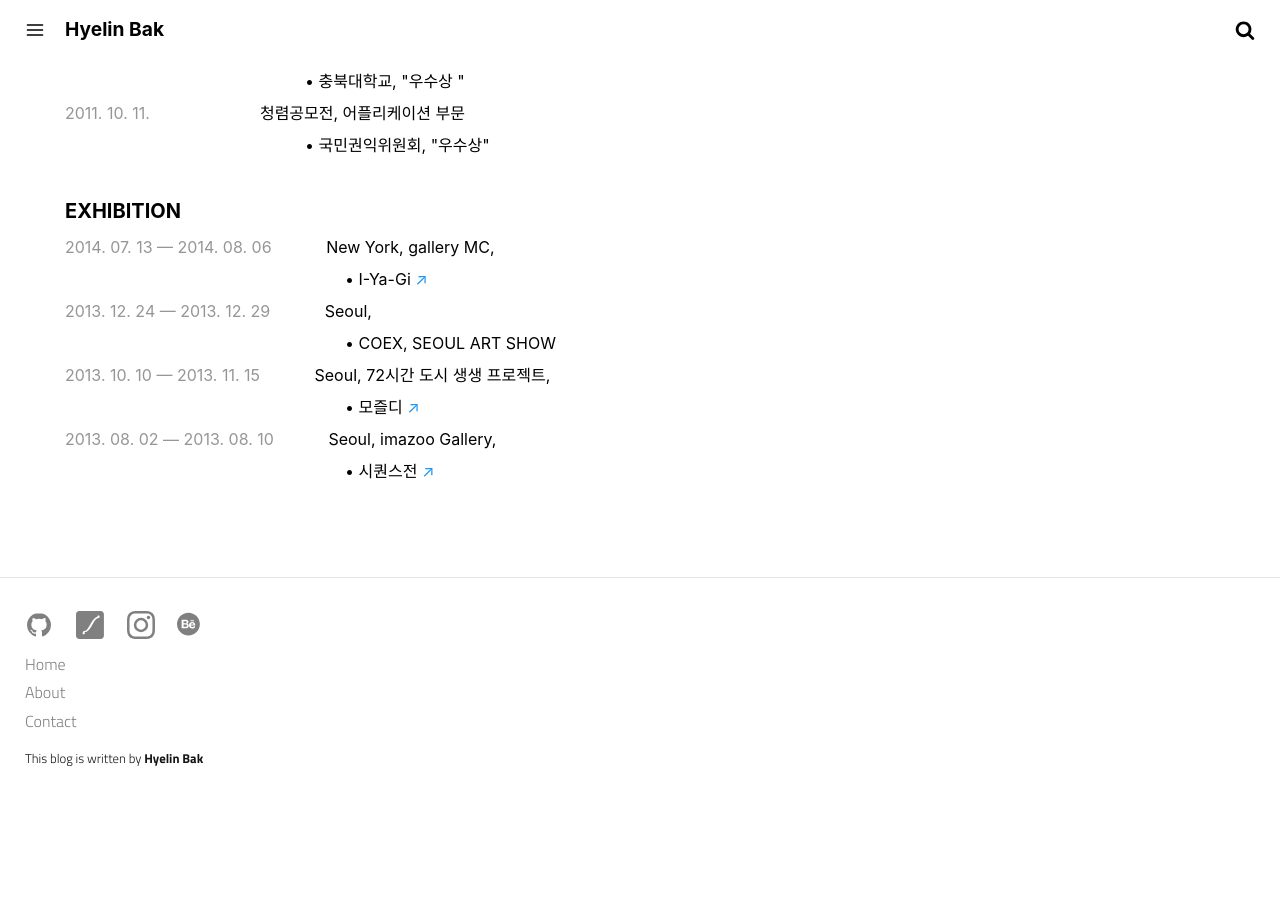
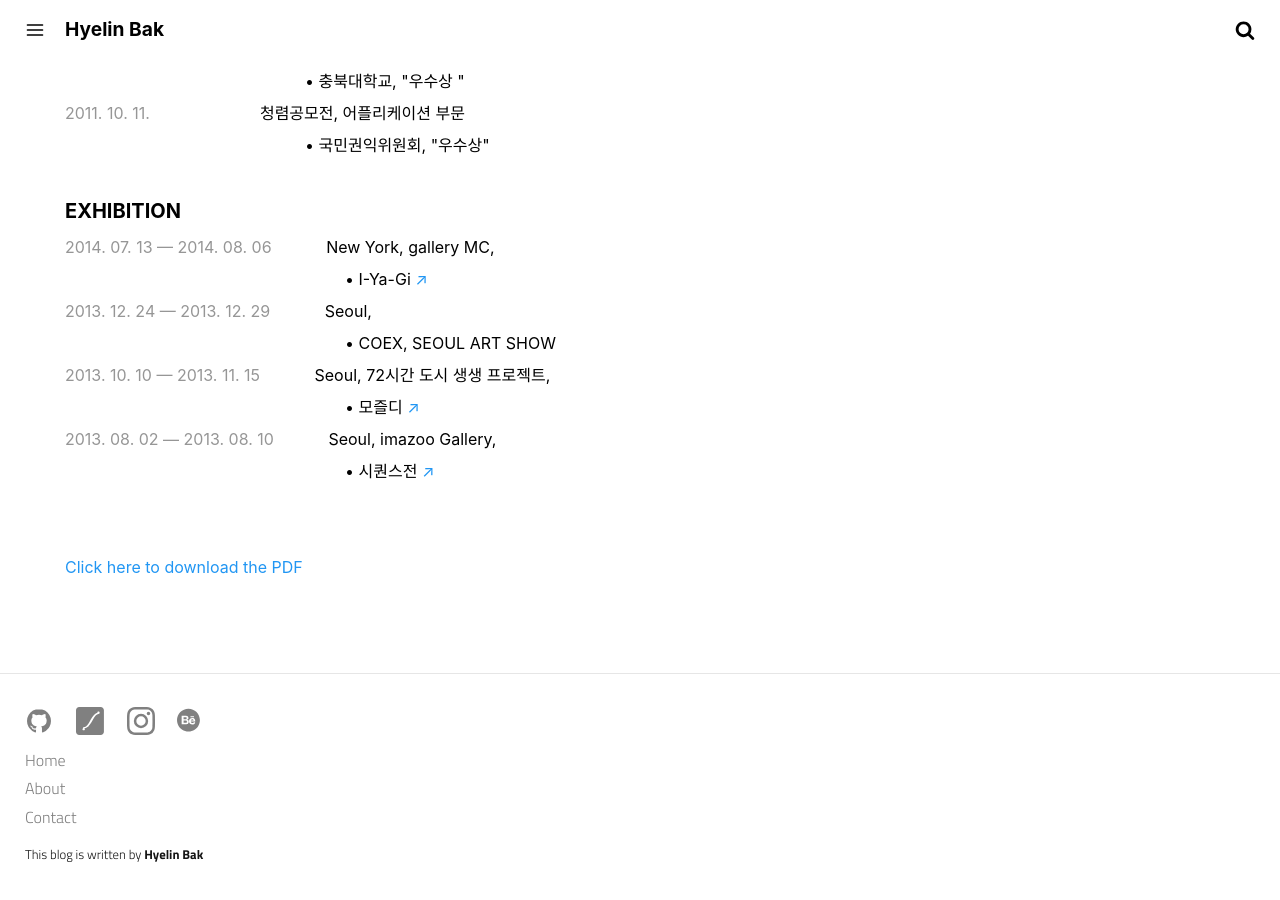
Before and after one commit to crazyjamy/crazyjamy.github.io, a Jekyll site: the page built from about.md, in a window 1280 px wide and 900 px high, scrolled down 3085 px. Built offline with Jekyll 4.4.1, drawn with Linux system fonts in a browser that asks for light colours; before the commit the page ends 3889 px from its top, so only the background shows below that.

Commit message:
Update about.md

```diff
--- a/about.md
+++ b/about.md
@@ -121,4 +121,6 @@
 <span style="margin-left: 280px;"> • 모즐디 <a href="https://www.lafent.com/inews/news_view.html?news_id=110411" target="_blank">↗</a></span><br />
 <span style="color: #969696;">2013. 08. 02 — 2013. 08. 10</span><span style="margin-left: 50px;"> Seoul, imazoo Gallery,</span><br />
 <span style="margin-left: 280px;"> • 시퀀스전 <a href="http://www.imazoo.com/index.htm" target="_blank">↗</a></span><br />
+<br /><br />
+ <a href="https://github.com/crazyjamy/crazyjamy.github.io/blob/master/_cv/BakHyeLin_Resume_2024.pdf?raw=true" download="BakHyeLin_Resume_2024.pdf">Click here to download the PDF</a>
 </div>
```
